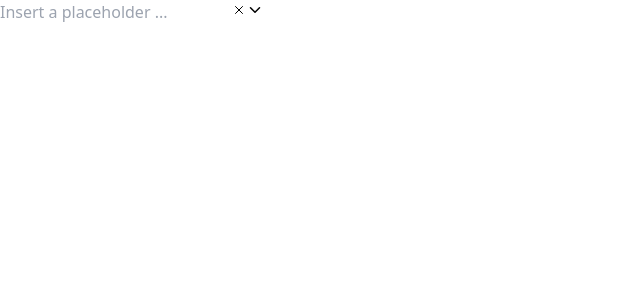
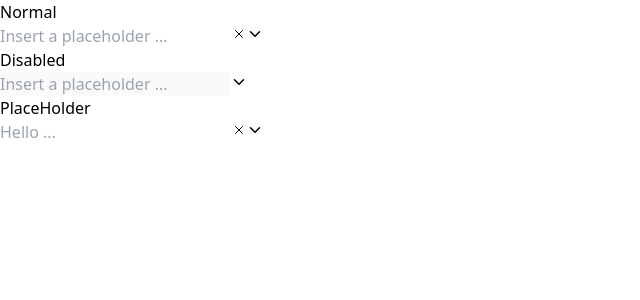
Before and after one commit to YasserMountij/AutoCompleteMibTech, a React (Vite) app: page / in a window 1280 px wide. Shown: the top 300 px of the page, without its empty margins (0-640 px from the left). Built offline with nearby package versions, Linux system fonts and the light colour scheme.

Commit message:
showcase all the API in the App.tsx

```diff
--- a/src/App.tsx
+++ b/src/App.tsx
@@ -15,9 +15,37 @@ function App() {
     { label: "test11", value: "TEST2", key: 11 },
     { label: "test12", value: "TEST3", key: 12 },
   ];
+
+  const components = [
+    {
+      label: "Normal",
+      component: <AutoComplete multiple={false} options={options} />,
+    },
+    {
+      label: "Disabled",
+      component: (
+        <AutoComplete multiple={false} options={options} isDisabled={true} />
+      ),
+    },
+    {
+      label: "PlaceHolder",
+      component: (
+        <AutoComplete
+          multiple={false}
+          options={options}
+          placeholder="Hello ..."
+        />
+      ),
+    },
+  ];
   return (
-    <div className="min-h-svh w-full flex justify-center items-center bg-neutral-400 ">
-      <AutoComplete multiple={true} options={options} />
+    <div className="min-h-svh w-full flex flex-col gap-4 items-center bg-neutral-400 ">
+      {components.map((item) => (
+        <div>
+          <span> {item.label} </span>
+          {item.component}
+        </div>
+      ))}
     </div>
   );
 }
```
